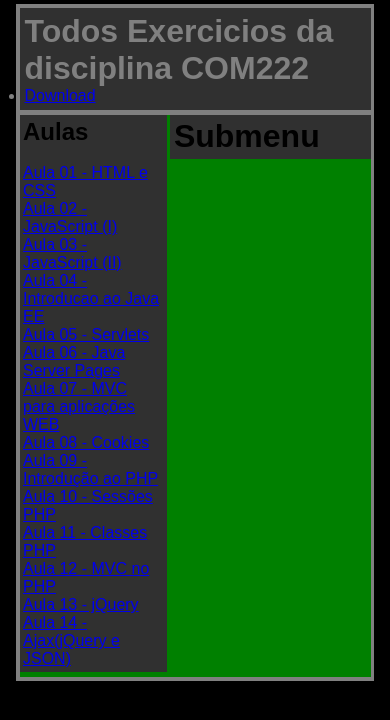
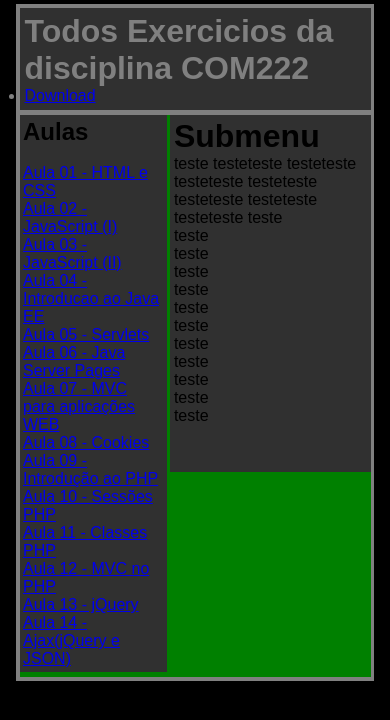
Before and after one commit to luizlzh/AprendendoShell, a PHP site: page / in a window 390 px wide. Shown: the top 720 px of the page. Run offline with PHP 8.4, Linux system fonts and the light colour scheme.

Commit message:
Teste com pagina principal responsiva

```diff
--- a/AulaWeb/public_html/css/css_raiz.css
+++ b/AulaWeb/public_html/css/css_raiz.css
@@ -37,6 +37,7 @@ div#cabecalho{
 
 div#container{
     margin: 0;
+    min-height: 245pt;
     box-sizing: border-box;
     overflow: hidden;
     background: green;
@@ -44,15 +45,14 @@ div#container{
 
 #menuAulas{
     width: 40%;
+    min-height: 350px;
     background: #303030;
     padding: 1%;
-    /*margin-right: 1%;*/
     margin-bottom: 5px;
     float: left;
 }
 #submenu{
-    /*width: 55%;*/
-    height: 100%;
+    min-height: 350px;
     margin-bottom: 1%;
     margin-left: 43%;
     background: #303030;
--- a/AulaWeb/public_html/index.html
+++ b/AulaWeb/public_html/index.html
@@ -57,6 +57,19 @@ and open the template in the editor.
                 -->
                 <div id="submenu">
                     <h1>Submenu</h1>
+                    teste testeteste testeteste testeteste testeteste testeteste testeteste testeteste teste<br>
+                    teste<br>
+                    teste<br>
+                    teste<br>
+                    teste<br>
+                    teste<br>
+                    teste<br>
+                    teste<br>
+                    teste<br>
+                    teste<br>
+                    teste<br>
+                    teste<br>
+
 
                 </div> <!--     FIM     -->
             </div>
```
